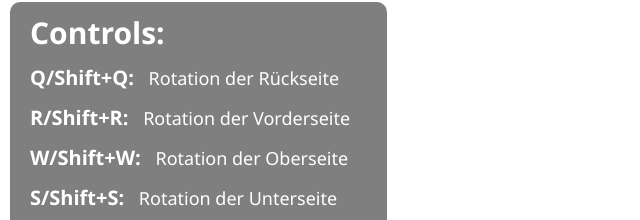
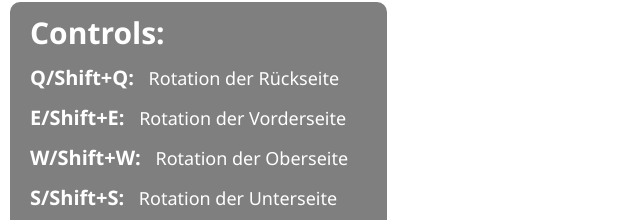
Before and after one commit to juschro/juschro.github.io, a plain HTML site: page index.html in a window 1280 px wide. Shown: the part 477-697 px from the top of the page, 0-640 px from the left. Drawn offline with Linux system fonts and the light colour scheme; a script that the page names is missing.

Commit message:
Update index.html

```diff
--- a/index.html
+++ b/index.html
@@ -14,7 +14,7 @@
         <p>Controls:</p>
         <ul>
           <li><span class="key">Q/Shift+Q:</span> Rotation der Rückseite</li>
-          <li><span class="key">R/Shift+R:</span> Rotation der Vorderseite</li>
+          <li><span class="key">E/Shift+E:</span> Rotation der Vorderseite</li>
           <li><span class="key">W/Shift+W:</span> Rotation der Oberseite</li>
           <li><span class="key">S/Shift+S:</span> Rotation der Unterseite</li>
           <li><span class="key">A/Shift+A:</span> Rotation der linken Seite</li>
```
